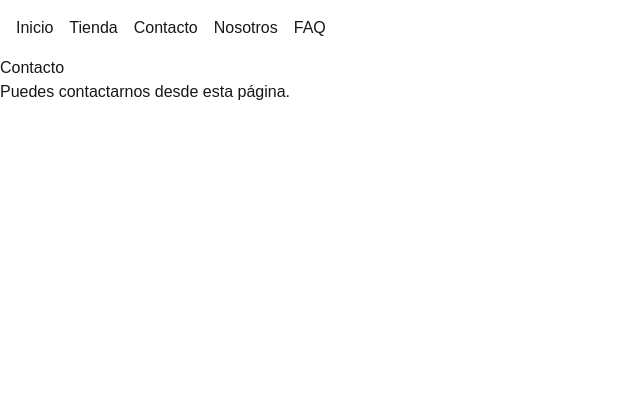
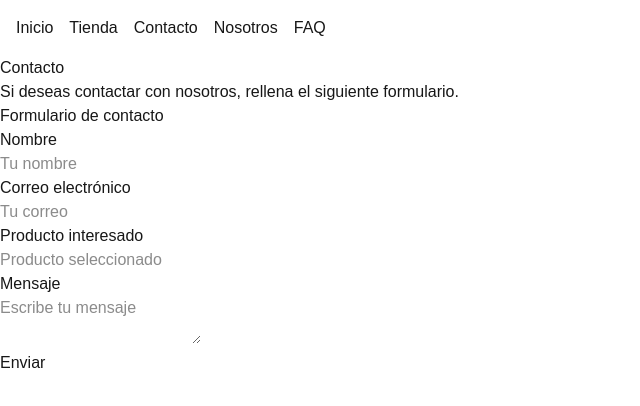
Before and after one commit to Lewistheboss/PruebaNextjs, a Next.js app: page /contacto in a window 1280 px wide. Shown: the top 406 px of the page, without its empty margins (0-640 px from the left). Built offline with nearby package versions, Linux system fonts and the light colour scheme.

Commit message:
Mejora pagina de contacto

```diff
--- a/app/contacto/page.js
+++ b/app/contacto/page.js
@@ -1,8 +1,60 @@
-export default function ContactoPage() {
+export default function ContactoPage({ searchParams }) {
+  const juegoSeleccionado = searchParams?.juego || "";
+
   return (
     <main>
-      <h1>Contacto</h1>
-      <p>Puedes contactarnos desde esta página.</p>
+      <section className="hero">
+        <h1>Contacto</h1>
+        <p>
+          Si deseas contactar con nosotros, rellena el siguiente formulario.
+        </p>
+
+        {juegoSeleccionado && (
+          <div className="seleccion-juego">
+            <h2>Producto seleccionado</h2>
+            <p>
+              Has seleccionado: <strong>{juegoSeleccionado}</strong>
+            </p>
+          </div>
+        )}
+      </section>
+
+      <section className="card formulario-contacto">
+        <h2>Formulario de contacto</h2>
+
+        <form>
+          <div>
+            <label>Nombre</label>
+            <br />
+            <input type="text" placeholder="Tu nombre" />
+          </div>
+
+          <div>
+            <label>Correo electrónico</label>
+            <br />
+            <input type="email" placeholder="Tu correo" />
+          </div>
+
+          <div>
+            <label>Producto interesado</label>
+            <br />
+            <input
+              type="text"
+              value={juegoSeleccionado}
+              placeholder="Producto seleccionado"
+              readOnly
+            />
+          </div>
+
+          <div>
+            <label>Mensaje</label>
+            <br />
+            <textarea placeholder="Escribe tu mensaje"></textarea>
+          </div>
+
+          <button type="submit">Enviar</button>
+        </form>
+      </section>
     </main>
   );
 }
--- a/app/tienda/page.js
+++ b/app/tienda/page.js
@@ -19,7 +19,7 @@ export default function TiendaPage() {
             <h3>Videojuego 1</h3>
             <p>Juego de acción y aventura con una historia envolvente.</p>
             <p><strong>39,99 €</strong></p>
-            <Link href="/contacto" className="button-link">
+            <Link href="/contacto?juego=Videojuego%201" className="button-link">
               Comprar
             </Link>
           </div>
@@ -28,7 +28,7 @@ export default function TiendaPage() {
             <h3>Videojuego 2</h3>
             <p>Explora mundos abiertos y supera retos únicos.</p>
             <p><strong>49,99 €</strong></p>
-            <Link href="/contacto" className="button-link">
+            <Link href="/contacto?juego=Videojuego%202" className="button-link">
               Comprar
             </Link>
           </div>
@@ -37,7 +37,7 @@ export default function TiendaPage() {
             <h3>Videojuego 3</h3>
             <p>Una experiencia premium para jugadores exigentes.</p>
             <p><strong>59,99 €</strong></p>
-            <Link href="/contacto" className="button-link">
+            <Link href="/contacto?juego=Videojuego%203" className="button-link">
               Comprar
             </Link>
           </div>
@@ -46,7 +46,7 @@ export default function TiendaPage() {
             <h3>Videojuego 4</h3>
             <p>Competición online, estrategia y partidas dinámicas.</p>
             <p><strong>29,99 €</strong></p>
-            <Link href="/contacto" className="button-link">
+            <Link href="/contacto?juego=Videojuego%204" className="button-link">
               Comprar
             </Link>
           </div>
@@ -55,7 +55,7 @@ export default function TiendaPage() {
             <h3>Videojuego 5</h3>
             <p>Una opción ideal para quienes buscan aventura cooperativa.</p>
             <p><strong>44,99 €</strong></p>
-            <Link href="/contacto" className="button-link">
+            <Link href="/contacto?juego=Videojuego%205" className="button-link">
               Comprar
             </Link>
           </div>
@@ -64,7 +64,7 @@ export default function TiendaPage() {
             <h3>Videojuego 6</h3>
             <p>Gráficos modernos y una jugabilidad muy fluida.</p>
             <p><strong>54,99 €</strong></p>
-            <Link href="/contacto" className="button-link">
+            <Link href="/contacto?juego=Videojuego%206" className="button-link">
               Comprar
             </Link>
           </div>
```
